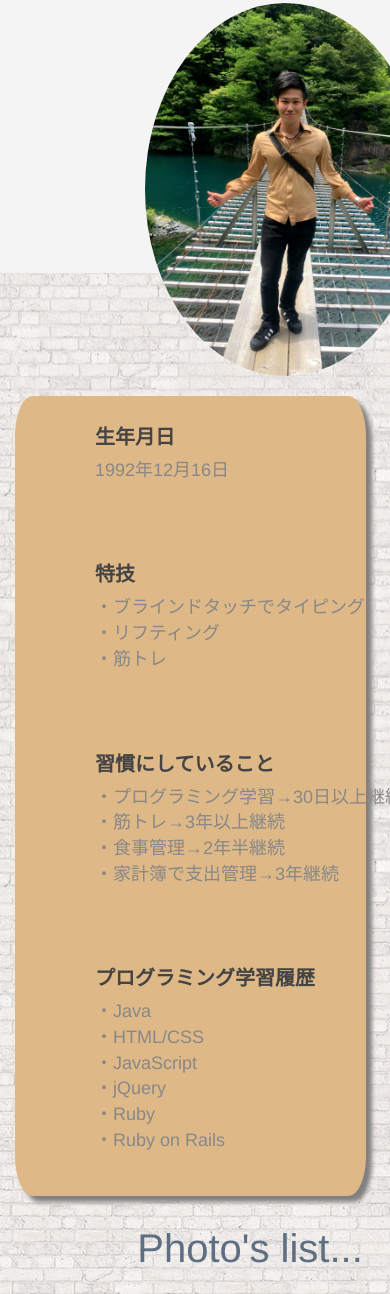
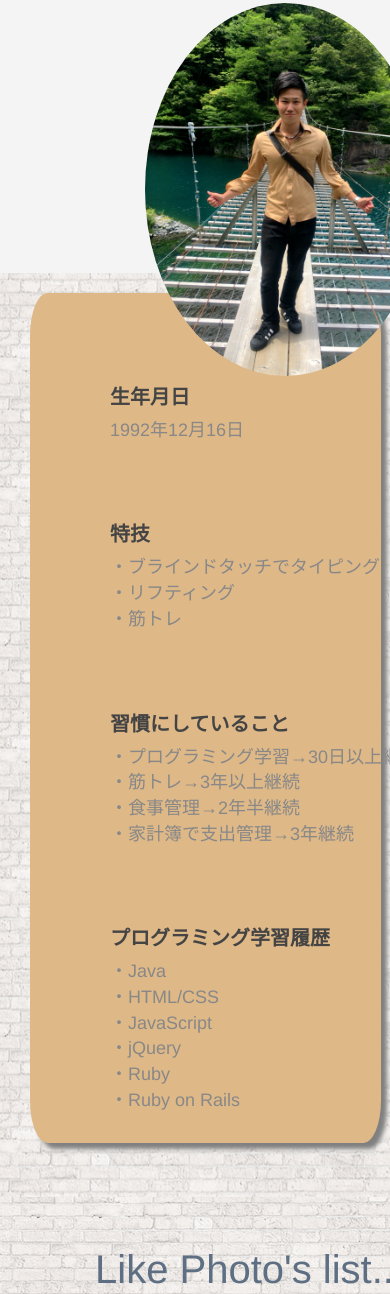
Before and after one commit to hosy96/portforio, a plain HTML site: page index.html in a window 390 px wide. Shown: the part 1135-2429 px from the top of the page. Drawn offline with nearby package versions, Linux system fonts and the light colour scheme.

Commit message:
Update responsive.css

```diff
--- a/responsive.css
+++ b/responsive.css
@@ -12,8 +12,12 @@
   .top-section {
     text-align: justify;
     background-size: cover;
+  }
 
+  .top-description h2 {
+    font-size: 36px;
   }
+
 
   body {
     width: 100%;
@@ -40,8 +44,7 @@
     padding-left: 10px;
     padding-bottom: 10px;
     width: 80%;
-    height: 800px;
-    float: left;
+    height: 850px;
   }
 
     .interview-box{
@@ -53,6 +56,11 @@
     padding-left: 30px;
   }
 
+
+  .interview-section{
+
+    height: 1300px;
+  }
 
 
   .interview-image {
@@ -107,19 +115,18 @@
   }
 
   .interview-section-bottom{
-    padding-top: 120px;
-    margin-left: 15px;
+    padding-top: 100px;
+    margin-left: 30px;
     padding-top: 20px;
-    padding-left: 00px;
+    padding-left: 0px;
     padding-bottom: 10px;
     width: 90%;
-    height: 800px;
-    float: inline-start;
+    height: 850px;
   }
 
   .interview-box{
     display: inline-block;
-    width: 50%;
+    width: 70%;
     margin-left: 65px;
     margin-bottom: 60px;
     padding-left: 0px;
@@ -170,9 +177,6 @@
     line-height: 36px;
   }
 
-
-
-
   .social-icon{
     float: left;
     margin-left: auto;
```
